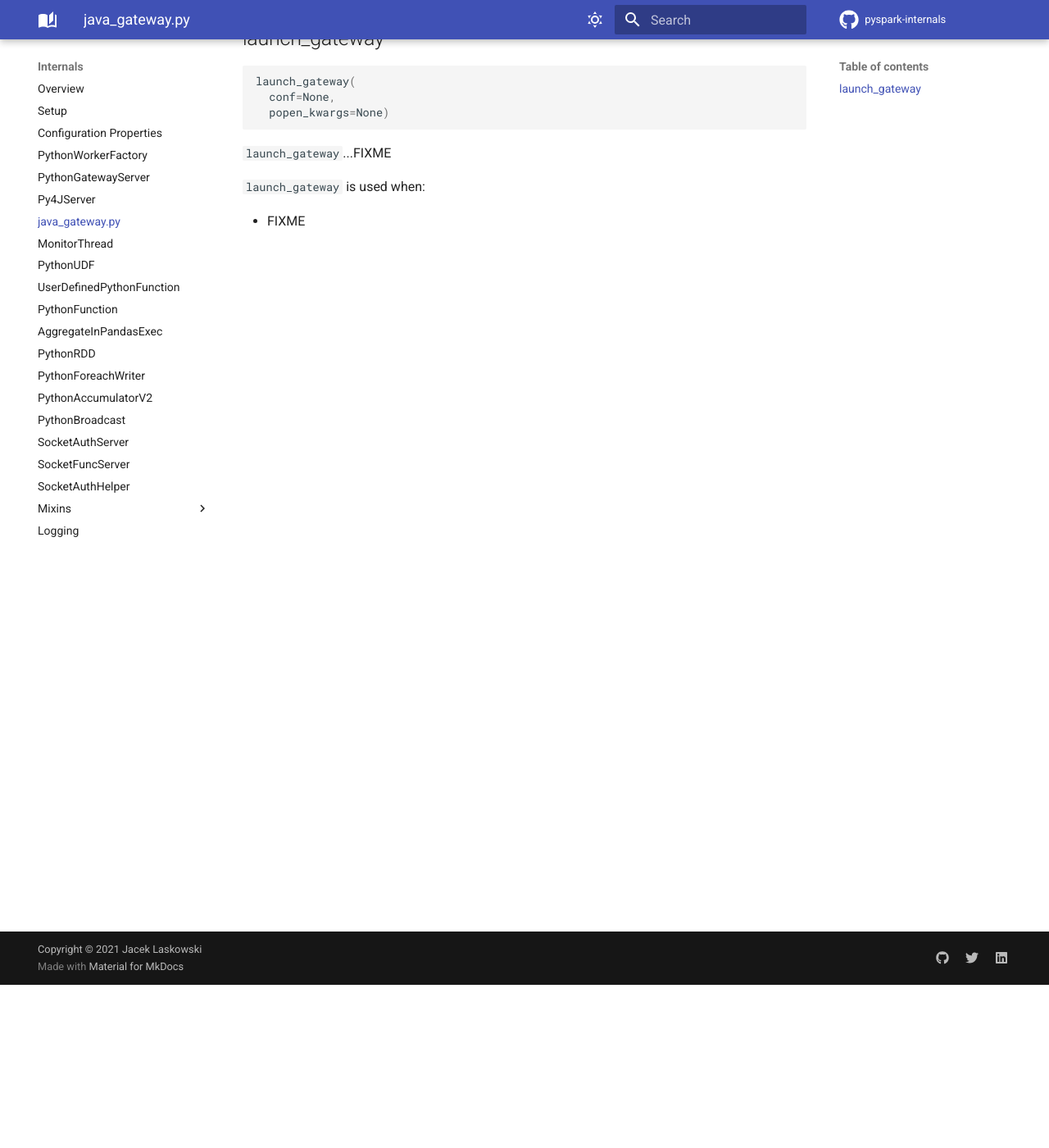
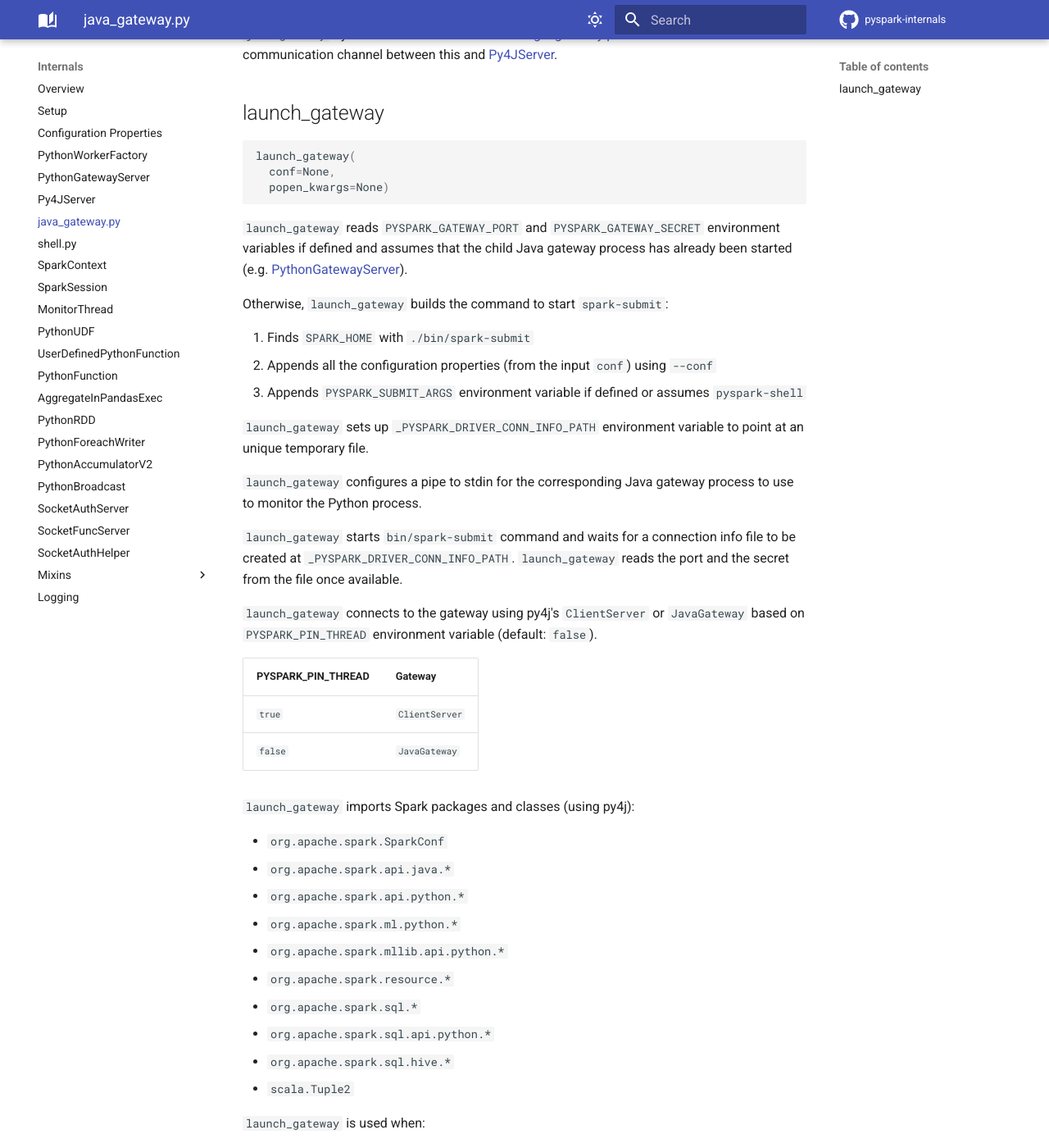
Before and after one commit to japila-books/pyspark-internals, an MkDocs documentation site: the page built from docs/java_gateway.md, in a window 1280 px wide and 1400 px high, scrolled down 199 px. Shown: the whole window at 82% size. Built offline with MkDocs 1.6.1 and Material for MkDocs 9.7.7, drawn with Linux system fonts in a browser that asks for light colours; comment, search, counter and statistics services are not loaded; some of the changed text lies outside the part shown.

Commit message:
pyspark and launch_gateway

````diff
--- a/docs/java_gateway.md
+++ b/docs/java_gateway.md
@@ -1,4 +1,6 @@
 # java_gateway.py
+
+`java_gateway` Python module allows for [launching a gateway process](#launch_gateway) to establish communication channel between this and [Py4JServer](Py4JServer.md).
 
 ## <span id="launch_gateway"> launch_gateway
 
@@ -8,8 +10,42 @@ launch_gateway(
   popen_kwargs=None)
 ```
 
-`launch_gateway`...FIXME
+`launch_gateway` reads `PYSPARK_GATEWAY_PORT` and `PYSPARK_GATEWAY_SECRET` environment variables if defined and assumes that the child Java gateway process has already been started (e.g. [PythonGatewayServer](PythonGatewayServer.md)).
+
+<span id="launch_gateway-command">
+
+Otherwise, `launch_gateway` builds the command to start `spark-submit`:
+
+1. Finds `SPARK_HOME` with `./bin/spark-submit`
+1. Appends all the configuration properties (from the input `conf`) using `--conf`
+1. Appends `PYSPARK_SUBMIT_ARGS` environment variable if defined or assumes `pyspark-shell`
+
+`launch_gateway` sets up `_PYSPARK_DRIVER_CONN_INFO_PATH` environment variable to point at an unique temporary file.
+
+`launch_gateway` configures a pipe to stdin for the corresponding Java gateway process to use to monitor the Python process.
+
+`launch_gateway` starts `bin/spark-submit` command and waits for a connection info file to be created at `_PYSPARK_DRIVER_CONN_INFO_PATH`. `launch_gateway` reads the port and the secret from the file once available.
+
+`launch_gateway` connects to the gateway using py4j's `ClientServer` or `JavaGateway` based on `PYSPARK_PIN_THREAD` environment variable (default: `false`).
+
+PYSPARK_PIN_THREAD | Gateway
+-------------------|----------
+ `true`            | `ClientServer`
+ `false`           | `JavaGateway`
+
+`launch_gateway` imports Spark packages and classes (using py4j):
+
+* `org.apache.spark.SparkConf`
+* `org.apache.spark.api.java.*`
+* `org.apache.spark.api.python.*`
+* `org.apache.spark.ml.python.*`
+* `org.apache.spark.mllib.api.python.*`
+* `org.apache.spark.resource.*`
+* `org.apache.spark.sql.*`
+* `org.apache.spark.sql.api.python.*`
+* `org.apache.spark.sql.hive.*`
+* `scala.Tuple2`
 
 `launch_gateway` is used when:
 
-* FIXME
+* `SparkContext` is requested to [_ensure_initialized](SparkContext.md#_ensure_initialized)
--- a/mkdocs.yml
+++ b/mkdocs.yml
@@ -84,6 +84,12 @@ extra:
   book:
     spark_core: https://books.japila.pl/apache-spark-internals
     spark_sql: https://jaceklaskowski.github.io/mastering-spark-sql-book
+  python:
+    version: 3.6
+    doc: https://docs.python.org/3
+  py4j:
+    version: 0.10.9
+    doc: https://www.py4j.org
 
 nav:
   - Home:
@@ -96,6 +102,9 @@ nav:
     - PythonGatewayServer: PythonGatewayServer.md
     - Py4JServer: Py4JServer.md
     - java_gateway.py: java_gateway.md
+    - shell.py: shell.md
+    - SparkContext: SparkContext.md
+    - SparkSession: SparkSession.md
     - MonitorThread: MonitorThread.md
     - PythonUDF: PythonUDF.md
     - UserDefinedPythonFunction: UserDefinedPythonFunction.md
````
Also changed, not shown: docs/SparkContext.md (added, +29 -0 lines), docs/SparkSession.md (added, +15 -0 lines), docs/overview.md (+6 -4 lines), docs/shell.md (added, +10 -0 lines).
